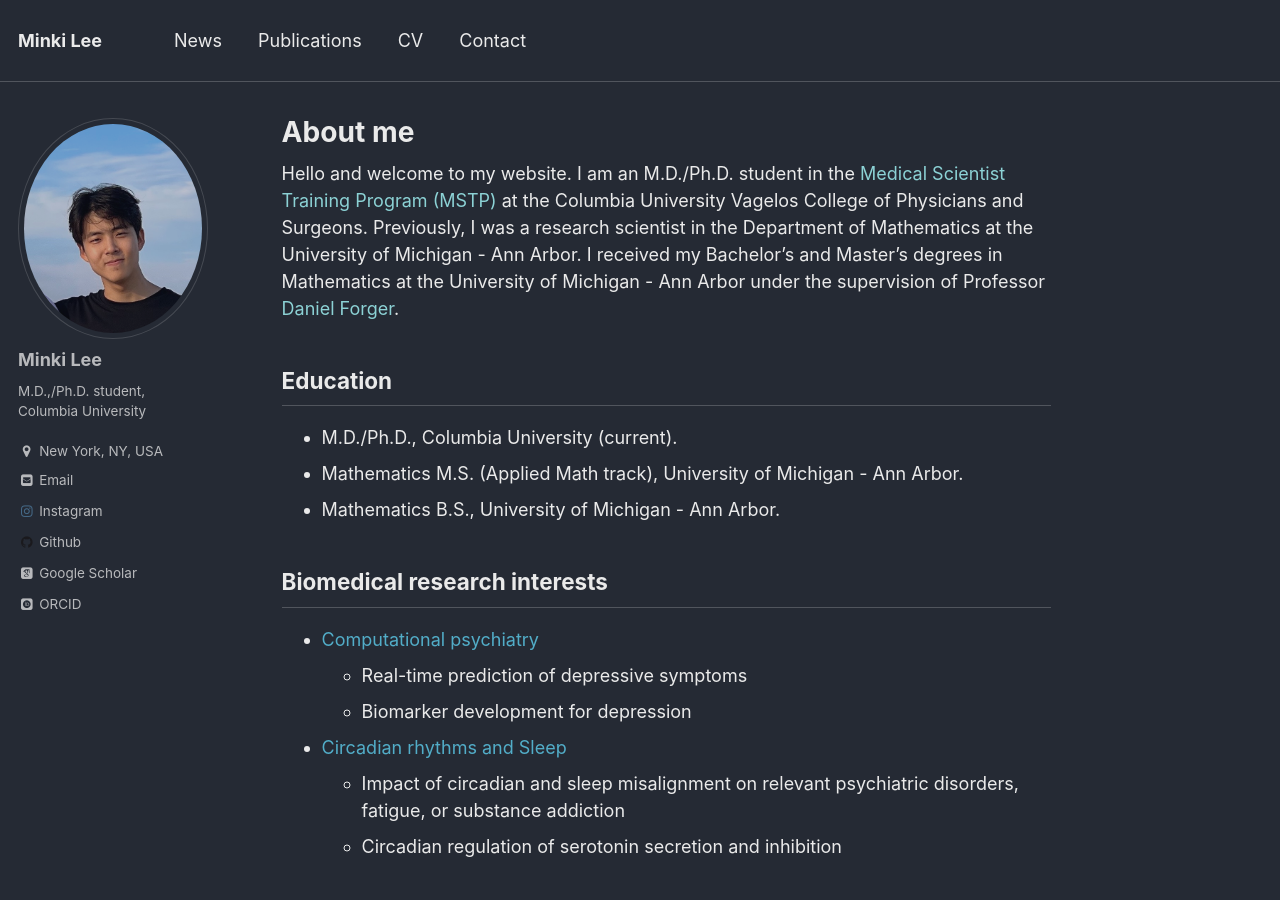
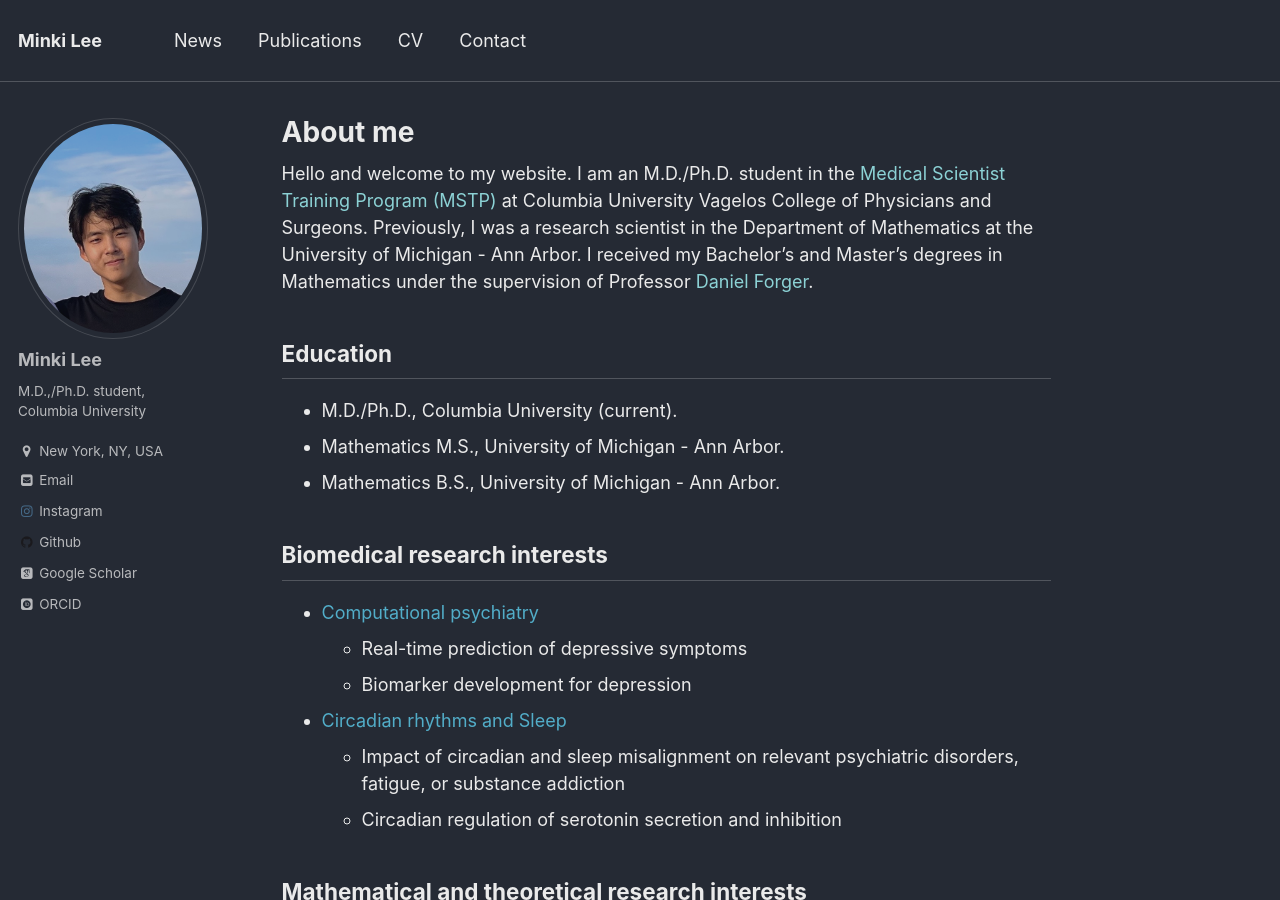
Before and after one commit to minkiplee/minkiplee.github.io, a Jekyll site: the page built from _pages/about.md, in a window 1280 px wide and 900 px high. Built offline with Jekyll 4.4.1, drawn with Linux system fonts in a browser that asks for light colours; nearby versions of some CDN libraries; some web fonts are replaced; library files that are not in the unit come from our copies.

Commit message:
Update about.md

```diff
--- a/_pages/about.md
+++ b/_pages/about.md
@@ -8,12 +8,12 @@ redirect_from:
   - /about.html
 ---
 
-Hello and welcome to my website. I am an M.D./Ph.D. student in the [Medical Scientist Training Program (MSTP)](https://www.vagelos.columbia.edu/education/academic-programs/md-dual-degrees-and-special-programs/md-phd-dual-degree-program) at the Columbia University Vagelos College of Physicians and Surgeons. Previously, I was a research scientist in the Department of Mathematics at the University of Michigan - Ann Arbor. I received my Bachelor's and Master's degrees in Mathematics at the University of Michigan - Ann Arbor under the supervision of Professor [Daniel Forger](https://websites.umich.edu/~forger/).
+Hello and welcome to my website. I am an M.D./Ph.D. student in the [Medical Scientist Training Program (MSTP)](https://www.vagelos.columbia.edu/education/academic-programs/md-dual-degrees-and-special-programs/md-phd-dual-degree-program) at Columbia University Vagelos College of Physicians and Surgeons. Previously, I was a research scientist in the Department of Mathematics at the University of Michigan - Ann Arbor. I received my Bachelor's and Master's degrees in Mathematics under the supervision of Professor [Daniel Forger](https://websites.umich.edu/~forger/).
 
 Education
 ------
 - M.D./Ph.D., Columbia University (current).
-- Mathematics M.S. (Applied Math track), University of Michigan - Ann Arbor.
+- Mathematics M.S., University of Michigan - Ann Arbor.
 - Mathematics B.S., University of Michigan - Ann Arbor.
 
 Biomedical research interests
```
